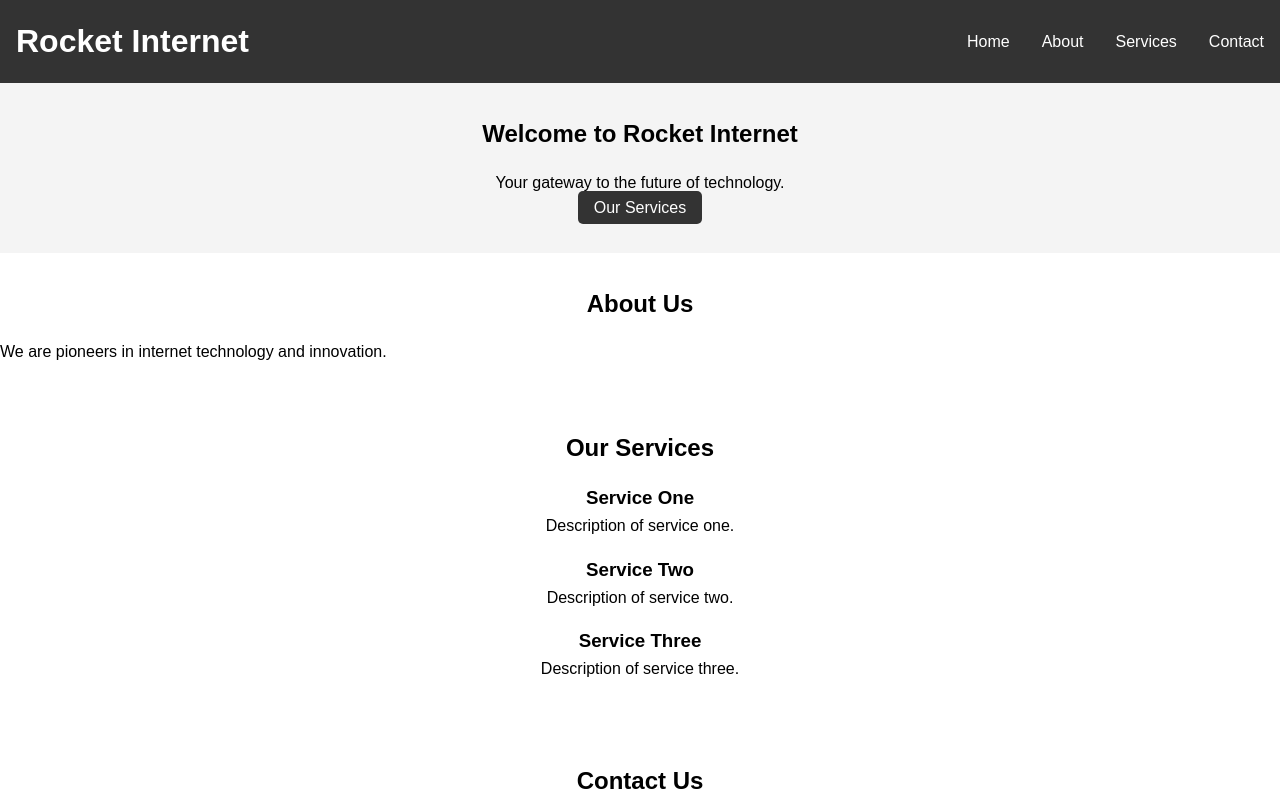
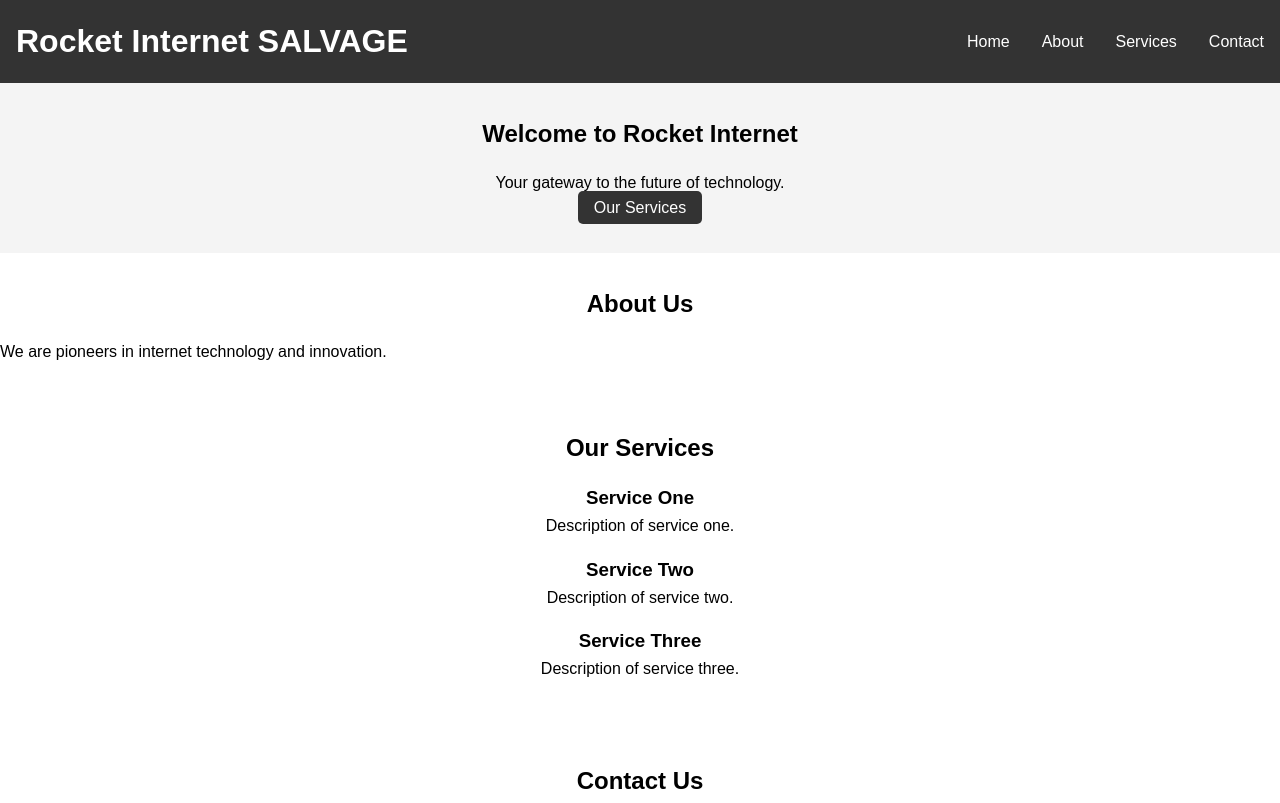
Before and after one commit to anandkumarmacharla30/test, a plain HTML site: page index.html in a window 1280 px wide. Shown: the top 803 px of the page. Drawn offline with Linux system fonts and the light colour scheme.

Commit message:
Update index.html

```diff
--- a/index.html
+++ b/index.html
@@ -9,7 +9,7 @@
 <body>
     <header>
         <div class="container">
-            <h1>Rocket Internet</h1>
+            <h1>Rocket Internet SALVAGE</h1>
             <nav>
                 <ul>
                     <li><a href="index.html">Home</a></li>
```
